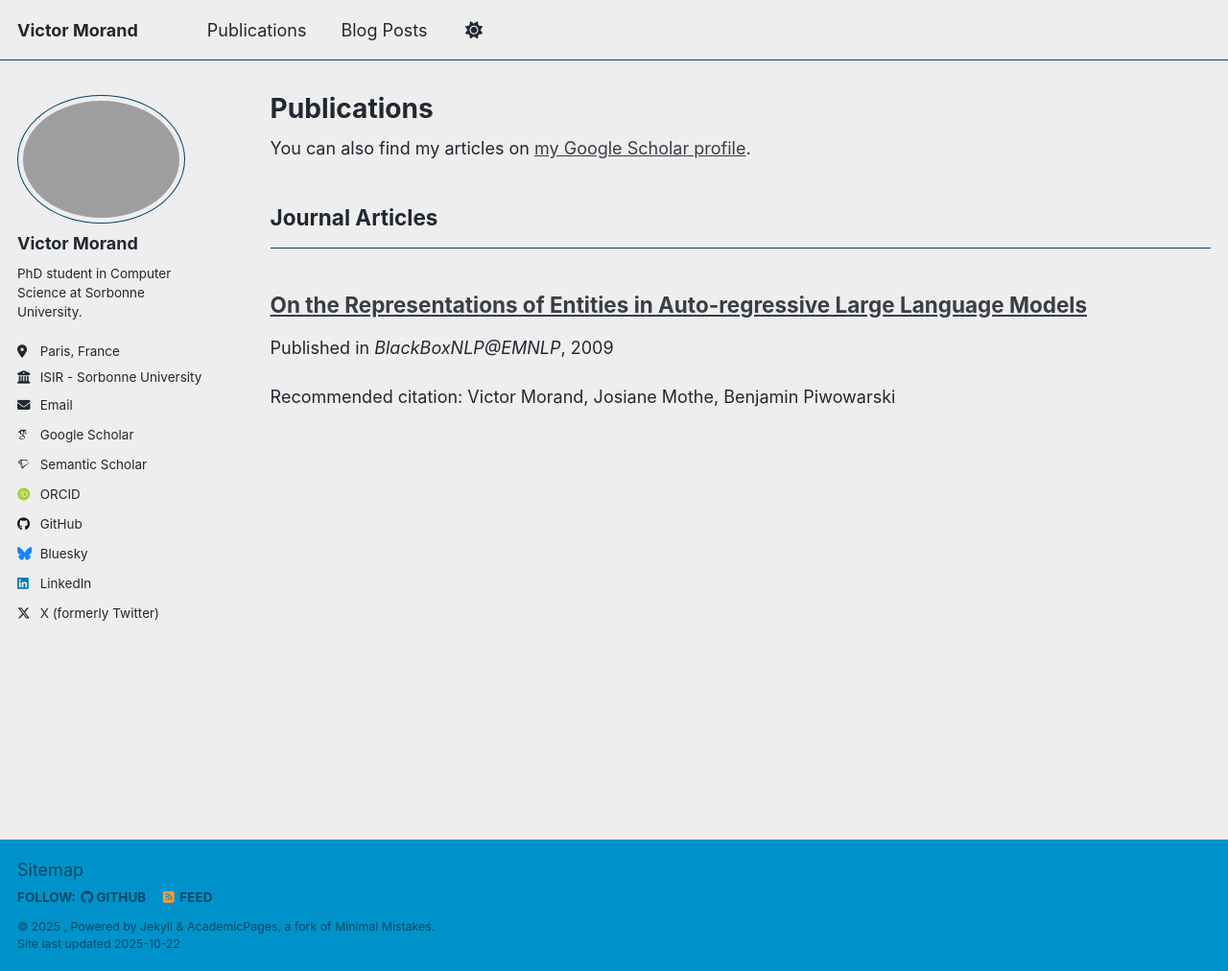
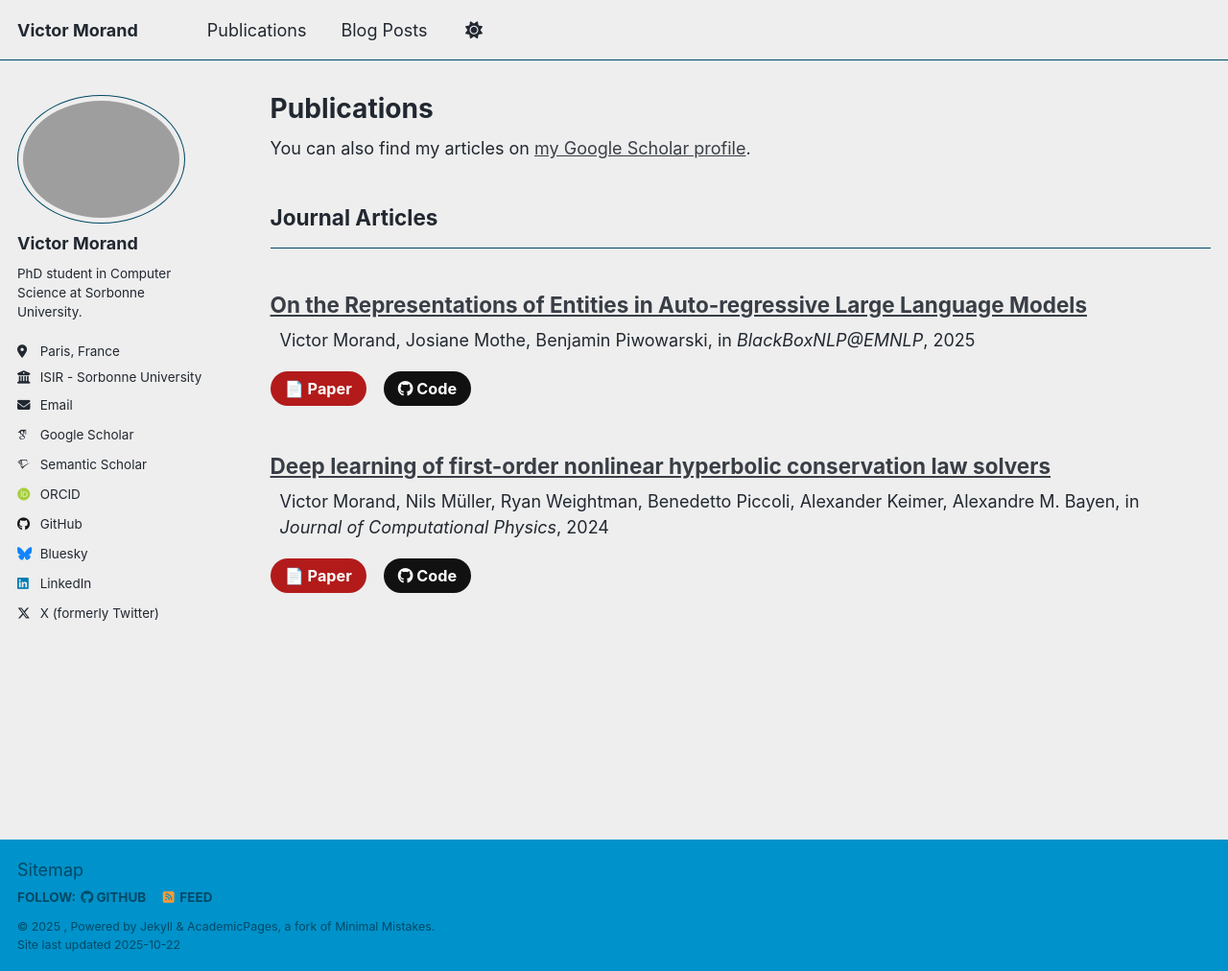
Before and after one commit to VictorMorand/VictorMorand.github.io, a Jekyll site: the page built from _pages/publications.html, in a window 1280 px wide and 1012 px high. Shown: the whole window at 96% size. Built offline with Jekyll 4.4.1, drawn with Linux system fonts in a browser that asks for light colours; some web fonts are replaced; a script that is not in the unit is left out.

Commit message:
enhanced paper display and added JCP paper

```diff
--- a/_includes/analytics.html
+++ b/_includes/analytics.html
@@ -4,6 +4,5 @@
   function gtag(){dataLayer.push(arguments);}
   gtag('js', new Date());
 
-  <!-- end custom analytics snippet -->
   gtag('config', 'G-T4R2JR93C5');
 </script>
--- a/_includes/archive-single.html
+++ b/_includes/archive-single.html
@@ -12,23 +12,19 @@
 {% assign title = post.title %}
 {% endif %}
 
-<div class="{{ include.type | default: "list" }}__item">
+<div class="{{ include.type | default: " list" }}__item">
   <article class="archive__item" itemscope itemtype="http://schema.org/CreativeWork">
     {% if include.type == "grid" and teaser %}
     <div class="archive__item-teaser">
-        <img src=
-          {% if teaser contains "://" %}
-            "{{ teaser }}"
-          {% else %}
-            "{{ teaser | prepend: "/images/" | prepend: base_path }}"
-          {% endif %}
-          alt="">
+      <img src={% if teaser contains "://" %} "{{ teaser }}" {% else %} "{{ teaser | prepend: " /images/" | prepend:
+        base_path }}" {% endif %} alt="">
     </div>
     {% endif %}
 
     <h2 class="archive__item-title" itemprop="headline">
       {% if post.link %}
-        <a href="{{ post.link }}">{{ title }}</a> <a href="{{ base_path }}{{ post.url }}" rel="permalink"><i class="fa fa-link" aria-hidden="true" title="permalink"></i><span class="sr-only">Permalink</span></a>
+      <a href="{{ post.link }}">{{ title }}</a> <a href="{{ base_path }}{{ post.url }}" rel="permalink"><i
+          class="fa fa-link" aria-hidden="true" title="permalink"></i><span class="sr-only">Permalink</span></a>
       {% else %}
       <a href="{{ base_path }}{{ post.url }}" rel="permalink">{{ title }}</a>
       {% endif %}
@@ -41,44 +37,38 @@
     {% if post.collection == 'teaching' %}
     <p> {{ post.type }}, <i>{{ post.venue }}</i>, {{ post.date | default: "1900-01-01" | date: "%Y" }} </p>
     {% elsif post.collection == 'publications' %}
-          <p>Published in <i>{{ post.venue }}</i>, {{ post.date | default: "1900-01-01" | date: "%Y" }} </p>
+    <p style="margin: 10px;">
+      {{ post.authors | default: ""}}, in <i>{{ post.venue }}</i>, {{ post.date | default: "1900-01-01" | date: "%Y" }}
+    </p>
+
     {% elsif post.date %}
-         <p class="page__date"><strong><i class="fa fa-fw fa-calendar" aria-hidden="true"></i> {{ site.data.ui-text[site.locale].date_label | default: "Published:" }}</strong> <time datetime="{{ post.date | default: "1900-01-01" | date_to_xmlschema }}">{{ post.date | default: "1900-01-01" | date: "%B %d, %Y" }}</time></p>
+    <p class="page__date"><strong><i class="fa fa-fw fa-calendar" aria-hidden="true"></i> {{
+        site.data.ui-text[site.locale].date_label | default: "Published:" }}</strong> <time
+        datetime="{{ post.date | default: " 1900-01-01" | date_to_xmlschema }}">{{ post.date | default: "1900-01-01" |
+        date: "%B %d, %Y" }}</time></p>
     {% endif %}
 
     {% if post.excerpt and site.read_more != 'enabled' %}
     <p class="archive__item-excerpt" itemprop="description">{{ post.excerpt | markdownify }}</p>
     {% elsif post.excerpt and site.read_more == 'enabled' %}
-    <p class="archive__item-excerpt" itemprop="description"><p>{{ post.excerpt | markdownify | remove: '<p>' | remove: '</p>' }}<strong><a href="{{ base_path }}{{ post.url }}" rel="permalink"> Read more</a></strong></p></p>
+    <p class="archive__item-excerpt" itemprop="description">
+    <p>{{ post.excerpt | markdownify | remove: '
+    <p>' | remove: '</p>' }}<strong><a href="{{ base_path }}{{ post.url }}" rel="permalink"> Read more</a></strong></p>
+    </p>
     {% endif %}
 
-    {% if post.citation and post.paperurl and post.slidesurl and post.bibtexurl %}
-      <p>Recommended citation: {{ post.citation }}<br /><a href="{{ post.paperurl }}">Download Paper</a> | <a href="{{ post.slidesurl }}">Download Slides</a> | <a href="{{ post.bibtexurl }}">Download Bibtex</a></p>
-    {% elsif post.citation and post.paperurl and post.slidesurl %}
-      <p>Recommended citation: {{ post.citation }}<br /><a href="{{ post.paperurl }}">Download Paper</a> | <a href="{{ post.slidesurl }}">Download Slides</a></p>
-    {% elsif post.citation and post.paperurl and post.bibtexurl %}
-      <p>Recommended citation: {{ post.citation }}<br /><a href="{{ post.paperurl }}">Download Paper</a> | <a href="{{ post.bibtexurl }}">Download Bibtex</a></p>
-    {% elsif post.citation and post.paperurl %}
-      <p>Recommended citation: {{ post.citation }}<br /><a href="{{ post.paperurl }}">Download Paper</a></p>
-    {% elsif post.citation and post.slidesurl and post.bibtexurl %}
-      <p>Recommended citation: {{ post.citation }}<br /><a href="{{ post.slidesurl }}">Download Slides</a> | <a href="{{ post.bibtexurl}}">Download Bibtex</a></p>
-    {% elsif post.citation and post.slidesurl %}
-      <p>Recommended citation: {{ post.citation }}<br /><a href="{{ post.slidesurl }}">Download Slides</a></p>
-    {% elsif post.citation and post.bibtexurl %}
-      <p>Recommended citation: {{ post.citation }}<br /><a href="{{ post.bibtexurl }}">Download Bibtex</a></p>
-    {% elsif post.citation %}
-      <p>Recommended citation: {{ post.citation }}</p>
-    {% elsif post.paperurl and post.bibtexurl %}
-      <p><a href=" {{ post.paperurl }} ">Download Paper</a> | <a href="{{ post.bibtexurl }}">Download Bibtex</a></p>
-    {% elsif post.paperurl %}
-      <p><a href=" {{ post.paperurl }} ">Download Paper</a></p>
-    {% elsif post.slidesurl and post.bibtexurl %}
-      <p><a href="{{ post.slidesurl }}">Download Slides</a> | <a href="{{ post.bibtexurl }}">Download Bibtex</a></p>
-    {% elsif post.slidesurl %}
-      <p><a href="{{ post.slidesurl }}">Download Slides</a></p>
-    {% elsif post.bibtexurl %}
-      <p><a href="{{ post.bibtexurl }}">Download Bibtex</a></p>
+    <!-- Fancy navigation buttons -->
+    <div class="button-container" style="justify-content: left">
+      {% if post.paperurl %}
+      <a href="{{ post.paperurl }}" class="btn btn--round btn--arxiv">📄 Paper</a>
       {% endif %}
+      {% if post.codeurl %}
+      <a href="{{ post.codeurl }}" class="btn btn--round btn--code"><i class="fab fa-github"></i> Code</a>
+      {% endif %}
+      {% if post.slidesurl %}
+      <a href="{{ post.slidesurl }}" class="btn btn--round">📊 Slides</a>
+      {% endif %}
+    </div>
 
   </article>
 </div>
--- /dev/null
+++ b/_publications/2024-DeepLearningHypobolicSolvers.md
@@ -0,0 +1,28 @@
+---
+title: "Deep learning of first-order nonlinear hyperbolic conservation law solvers"
+collection: publications
+category: manuscripts
+paperurl: https://www.sciencedirect.com/science/article/pii/S0021999124003632
+codeurl: https://github.com/VictorMorand/FVschemesOptim
+date: 2024-10-10
+permalink:
+excerpt: ''
+venue: Journal of Computational Physics
+slidesurl:
+bibtexurl:
+citation:
+authors: Victor Morand, Nils Müller, Ryan Weightman, Benedetto Piccoli, Alexander Keimer, Alexandre M. Bayen
+---
+
+**Abstract:** In this contribution, we study the numerical approximation of scalar conservation laws by
+computational optimization of the numerical flux function in a first-order finite volume method.
+The cell-averaging inherent to finite volume schemes presents a challenge in the design of
+such numerical flux functions toward achieving high solution accuracy. Dense neural networks,
+as well as (piecewise) polynomials, serve as function classes for the numerical flux. Using a
+parametrization of such a function class, we optimize the numerical flux with respect to its
+solution accuracy on a set of Riemann problems for which we have closed-form solutions. By
+design, our resulting first-order finite volume schemes are conservative.
+We show empirically that the proposed schemes can achieve higher accuracy than the Godunov
+and Enquist-Osher method on a wide range of discretizations.
+The proposed method can be applied to the inverse problem, i.e., the data-driven synthesis of
+macroscopic physical laws for real-world flux phenomena.
--- a/_sass/layout/_archive.scss
+++ b/_sass/layout/_archive.scss
@@ -15,7 +15,7 @@
   }
 
   a {
-    text-decoration: underline;
+    // text-decoration: underline;
 
     &:hover {
       text-decoration: underline;
@@ -74,14 +74,47 @@
   }
 }
 
-.archive__item:hover {
-  .archive__item-teaser {
-    box-shadow: 0 0 10px rgba(#000, 0.25);
-  }
+// .archive__item:hover {
+//   .archive__item-teaser {
+//     box-shadow: 0 0 10px rgba(#000, 0.25);
+//   }
+// }
 
-  .archive__item-title {
-    text-decoration: underline;
-  }
+// Buttons
+.button-container {
+  display: flex;
+  justify-content: center; /* This is the magic part that centers everything */
+  align-items: center;
+  gap: 10px; /* This adds a nice space between the buttons */
+}
+
+.btn--round {
+  display: inline-block;
+  padding: 6px 15px;
+  border-radius: 999px;
+  text-decoration: none;
+  font-weight: bold;
+  font-size: 0.9em;
+  margin-right: 8px;
+  margin-top: 1px;
+  color: #ffffff; /* Set text color to white for better contrast */
+  transition: opacity 0.2s;
+}
+
+.btn--round:hover {
+  opacity: 0.85; /* A nice hover effect for any color */
+}
+
+/* --- New Styles --- */
+
+/* ArXiv button: Red */
+.btn--arxiv {
+  background-color: #b31b1b; /* This is the official ArXiv red */
+}
+
+/* Code button: Black */
+.btn--code {
+  background-color: #111; /* A dark GitHub-style black */
 }
 
 
```
Also changed, not shown: _layouts/single.html (+54 -18 lines), _publications/2009-10-01-paper-title-number-1.md (deleted, +0 -14 lines), _publications/2025-20_EntityRepresentations.md (added, +16 -0 lines). Lines whose indentation alone changed are shown as unchanged.
